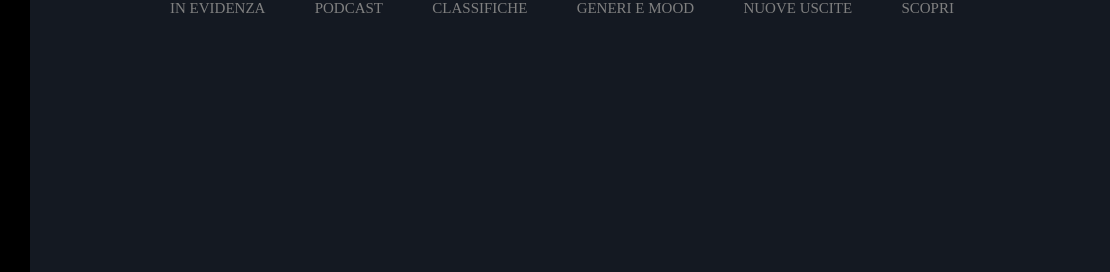
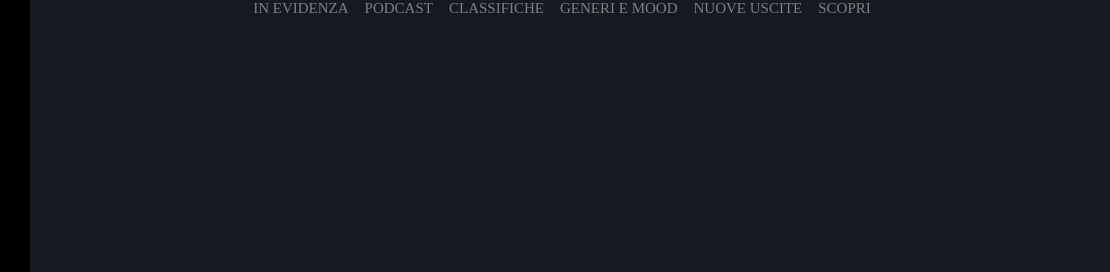
Before and after one commit to VincenzoZ24/html-css-spotifyweb, a plain HTML site: page index.html in a window 1280 px wide. Shown: the top 272 px of the page, 170-1280 px from the left. Drawn offline with Linux system fonts and the light colour scheme.

Commit message:
aggiornata nav main

```diff
--- a/css/style.css
+++ b/css/style.css
@@ -205,6 +205,7 @@ main{
 .container-main{
     max-width: 800px;
     margin: auto;
+    padding: 0 1rem;
 
 }
 
@@ -222,7 +223,7 @@ main{
 }
 .list-nav-main{
     display: flex;
-    justify-content: space-between;
+    justify-content: center;
     flex-wrap: wrap;
 
 }
```
